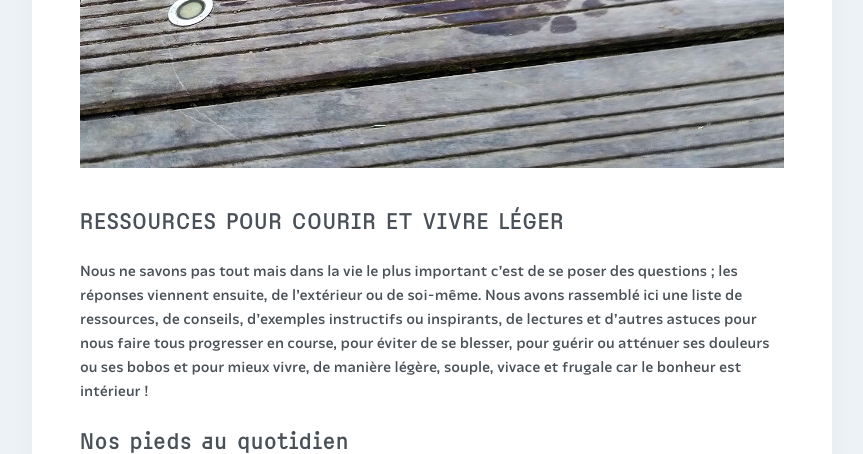
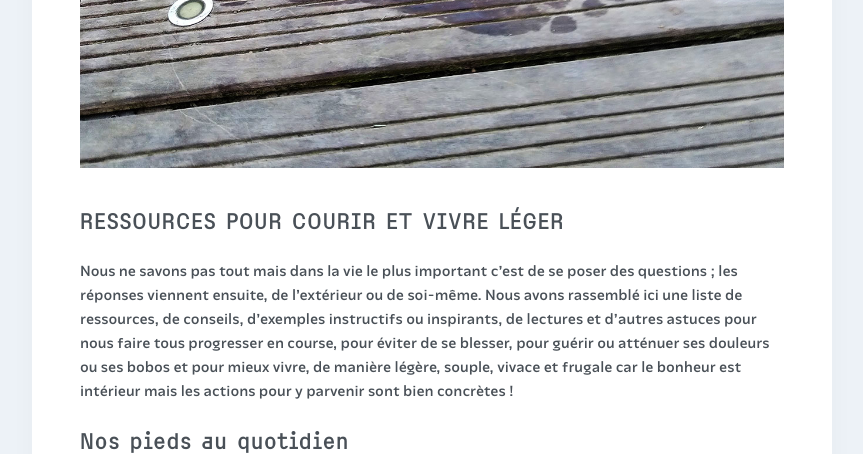
Before and after one commit to courirpaleo/courirpaleo.github.io, a Jekyll site: the page built from _pages/ressources.md, in a window 1280 px wide and 900 px high, scrolled down 372 px, cut to the strip 0-454 px from the top of the window. Shown: the whole strip, without its empty margins (208-1071 px from the left). Built offline with Jekyll 4.4.1, drawn with Linux system fonts in a browser that asks for light colours; some web fonts are replaced.

Commit message:
Update ressources.md

```diff
--- a/_pages/ressources.md
+++ b/_pages/ressources.md
@@ -4,7 +4,7 @@
 ![Courir Paleo](/assets/images/Courir-Paleo-empreinte-pied-nu-terrasse-D-1200px.jpg)
 # Ressources pour courir et vivre léger
 
-Nous ne savons pas tout mais dans la vie le plus important c'est de se poser des questions&nbsp;; les réponses viennent ensuite, de l'extérieur ou de soi-même. Nous avons rassemblé ici une liste de ressources, de conseils, d'exemples instructifs ou inspirants, de lectures et d'autres astuces pour nous faire tous progresser en course, pour éviter de se blesser, pour guérir ou atténuer ses douleurs ou ses bobos et pour mieux vivre, de manière légère, souple, vivace et frugale car le bonheur est intérieur&nbsp;!
+Nous ne savons pas tout mais dans la vie le plus important c'est de se poser des questions&nbsp;; les réponses viennent ensuite, de l'extérieur ou de soi-même. Nous avons rassemblé ici une liste de ressources, de conseils, d'exemples instructifs ou inspirants, de lectures et d'autres astuces pour nous faire tous progresser en course, pour éviter de se blesser, pour guérir ou atténuer ses douleurs ou ses bobos et pour mieux vivre, de manière légère, souple, vivace et frugale car le bonheur est intérieur mais les actions pour y parvenir sont bien concrètes&nbsp;!
 
 ## Nos pieds au quotidien
 ![Courir Paleo](/assets/images/CourirPaleo_semelles_bottines_1200px.jpg)
```
